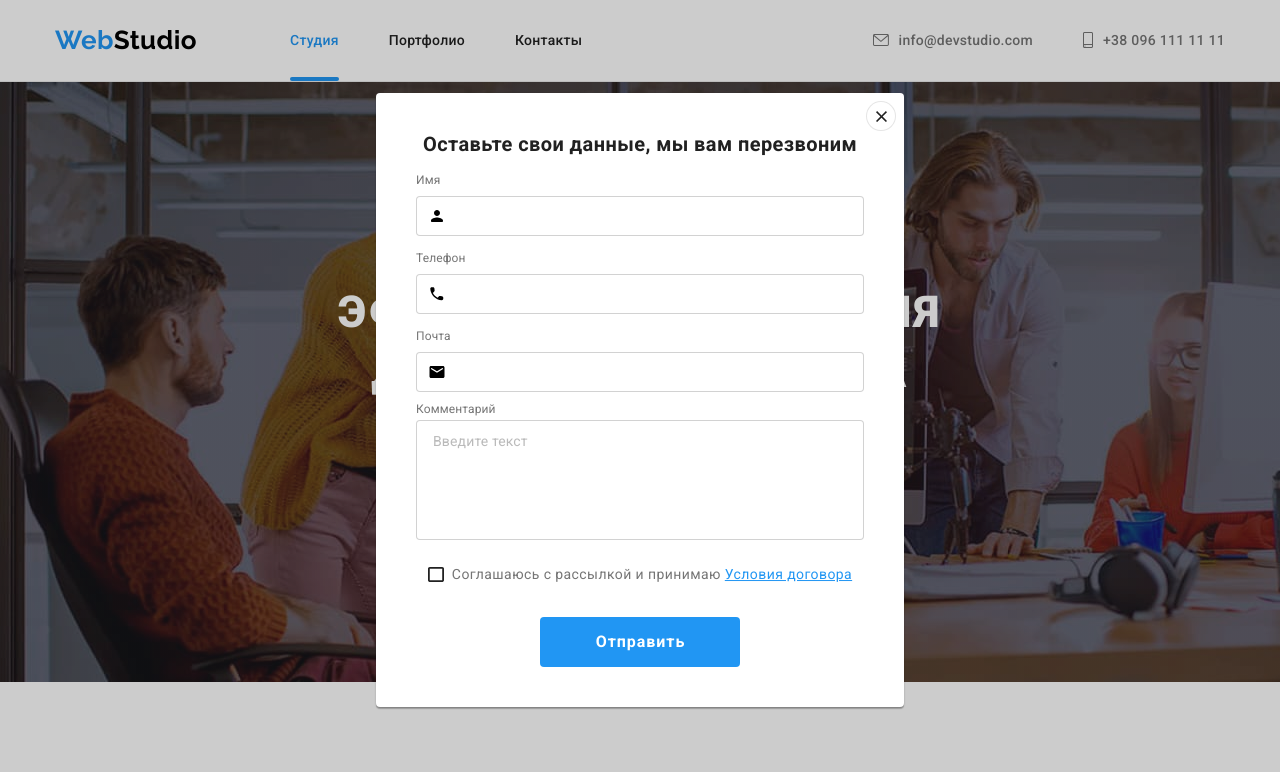
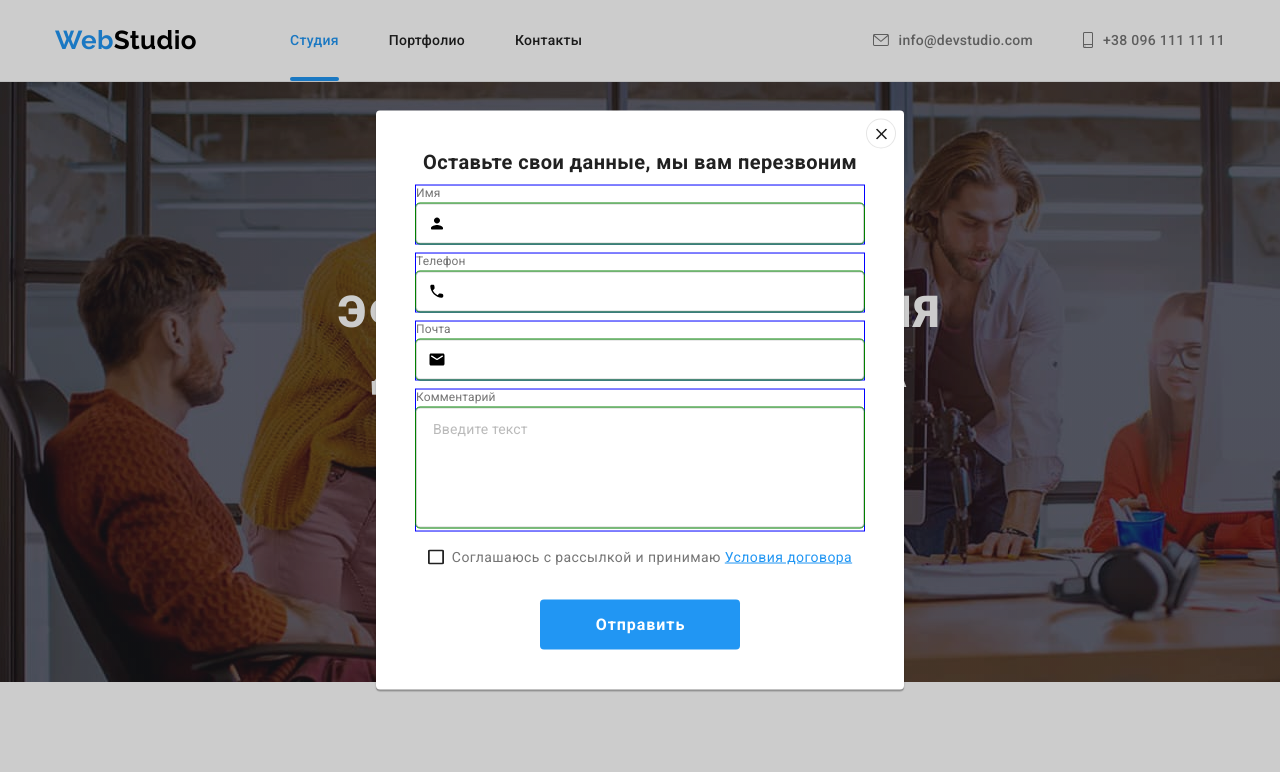
Before and after one commit to Alex8LSM/goit-markup-hw-06, a plain HTML site: page index.html in a window 1280 px wide. Both pictures are taken after a click on the button "Заказать услугу". Shown: the top 772 px of the page. Drawn offline with nearby package versions, Linux system fonts and the light colour scheme.

Commit message:
Form fix

```diff
--- a/css/styles.css
+++ b/css/styles.css
@@ -645,6 +645,7 @@ footer {
 }
 
 .contact-form .caption {
+  display: inline-block;
   font-size: 12px;
   line-height: 1.167;
   letter-spacing: 0.01em;
@@ -653,6 +654,8 @@ footer {
 .comment{
   font-size: 14px;
   line-height: 1.143;
+  margin: 0;
+  padding: 0;
 }
 .comment::placeholder{
   color: rgba(117, 117, 117, 0.5);
@@ -664,7 +667,7 @@ footer {
   border-radius: 4px;
   margin-top: 4px;
   position: relative;
-  outline: none;
+  outline: 1px solid green;
 }
 
 .contact-form .input {
@@ -679,7 +682,6 @@ footer {
   height: 120px;
   padding: 12px 16px;
   letter-spacing: 0.01em;
-  margin-bottom: 20px;
   resize: none;
 }
 
@@ -706,6 +708,16 @@ footer {
   position: relative;
   margin-bottom: 10px;
 }
+/*Тест Початок*/
+.form-field {
+  /* outline: 1px solid red; */
+}
+
+.caption {
+  outline: 1px solid blue;
+}
+/* Тест кінець*/
+
 .form-field-checkbox {
   justify-content: center;
   position: relative;
--- a/index.html
+++ b/index.html
@@ -92,14 +92,12 @@
                 <input class="input mail" type="email" name="email"/>
               </label>
             </div>
-
-
+            <div class="form-field">
               <label class="caption">
                 Комментарий
                 <textarea class="comment" name="comments" rows="5" placeholder="Введите текст"></textarea>
               </label>
-
-
+            </div>
             <div class="form-field-checkbox flex">
               <input class="checkbox" type="checkbox" id="agreement" name="agreement"/>
               <label for="agreement" class="check-label">
```
